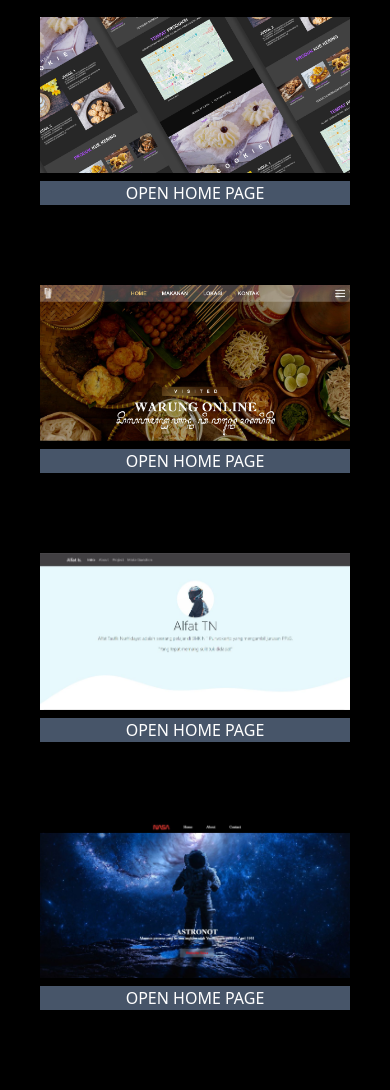
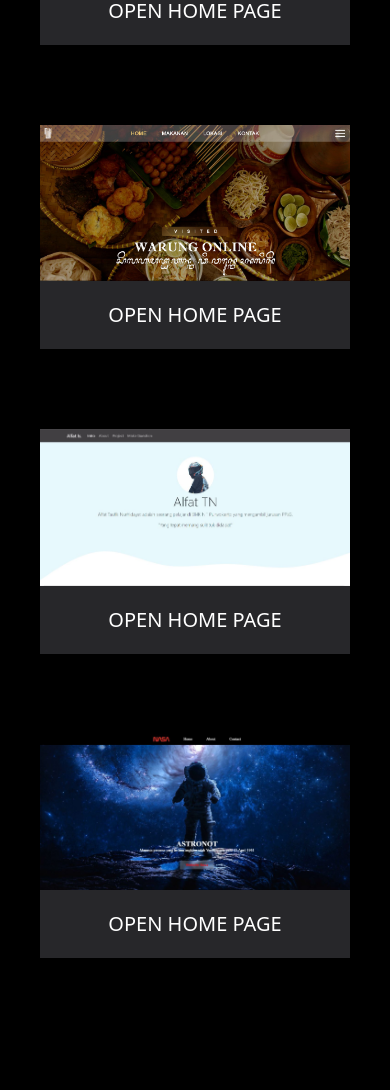
Before and after one commit to artworkhex/awh, a plain HTML site: page webdesain/index.html in a window 390 px wide. Shown: the part 388-1478 px from the top of the page. After the commit the page ends 1426 px from the top, so only its background shows below. Drawn offline with Linux system fonts and the light colour scheme; no server answers.

Commit message:
Add files via upload

```diff
--- a/webdesain/index.html
+++ b/webdesain/index.html
@@ -5,7 +5,7 @@
     <meta charset="UTF-8">
     <meta http-equiv="X-UA-Compatible" content="IE=edge">
     <meta name="viewport" content="width=device-width, initial-scale=1.0">
-    <title>Document</title>
+    <title>UIUX Design</title>
     <link rel="stylesheet" href="src/output.css">
     <link rel="stylesheet" href="src/input.css">
 </head>
@@ -13,28 +13,24 @@
 <body class="bg-black text-white">
     <nav class="flex justify-between items-center nav">
         <a href="../index.html">
-            <img class="top-0 left-0 mt-5 md:mt-7 ml-7 md:ml-10 w-[150px] md:w-[200px] " src="/LOGO1 1.png" alt="">
+            <img class="top-0 left-0 mt-5 md:mt-7 ml-7 md:ml-10 w-[150px] md:w-[200px] " src="LOGO1 1.png" alt="">
         </a>
     </nav>
 
-    <div class="text-center mb-40  ">
-        <div class="text-5xl font-bold mt-20">
+    <div class=" mb-10 text-center ">
+        <div class=" text-5xl md:text-8xl  font-bold mt-20">
             Web Design
-        </div>
-        <div class="text-xl mt-5 ">
-            menggunakan html, css, javascript, bootstrap, tailwind
         </div>
     </div>
 
 
     <!-- isi dari konten -->
-    <div class=" px-10 md:px-20">
+    <div class=" px-10 md:px-20 text-center md:text-5xl text-xl">
         <div>
 
             <img src="uiux/1.jpg" alt="">
             <a href="https://alwan9.github.io/cookie/">
-                <div
-                    class="text-center md:text-5xl md:pt-2 bg-slate-600 hover:bg-slate-800 mt-2  md:mt-5 mb-20 md:px-20 ">
+                <div class="md:pt-2 bg-zinc-800 hover:bg-zinc-900 py-5 md:py-10 mb-20 md:px-20 ">
                     OPEN
                     HOME
                     PAGE</div>
@@ -42,8 +38,7 @@
 
             <img src="uiux/3.jpg" alt="">
             <a href="https://alwan9.github.io/warlen/">
-                <div
-                    class="text-center md:text-5xl md:pt-2 bg-slate-600 hover:bg-slate-800 mt-2  md:mt-5   mb-20 md:px-20 ">
+                <div class=" md:pt-2 bg-zinc-800 hover:bg-zinc-900 py-5 md:py-10   mb-20 md:px-20 ">
                     OPEN
                     HOME
                     PAGE</div>
@@ -52,8 +47,7 @@
 
                 <img src="uiux/4.JPG" alt="">
                 <a href="https://alfattn.github.io/portofolio/">
-                    <div
-                        class="text-center md:text-5xl md:pt-2 bg-slate-600 hover:bg-slate-800 mt-2  md:mt-5 mb-20 md:px-20 ">
+                    <div class=" md:pt-2 bg-zinc-800 hover:bg-zinc-900 py-5 md:py-10 mb-20 md:px-20 ">
                         OPEN
                         HOME
                         PAGE</div>
@@ -62,15 +56,11 @@
 
                     <img src="uiux/5.JPG" alt="">
                     <a href="https://alwan9.github.io/nasa/">
-                        <div
-                            class="text-center md:text-5xl md:pt-2 bg-slate-600 hover:bg-slate-800 mt-2  md:mt-5 mb-20 md:px-20 ">
+                        <div class=" md:pt-2 bg-zinc-800 hover:bg-zinc-900 py-5 md:py-10 mb-20 md:px-20 ">
                             OPEN
                             HOME
                             PAGE</div>
                     </a>
                 </div>
 
-
-                <script src="../src/script.js"></script>
-
 </html>
```
Also changed, not shown: webdesain/src/output.css.
